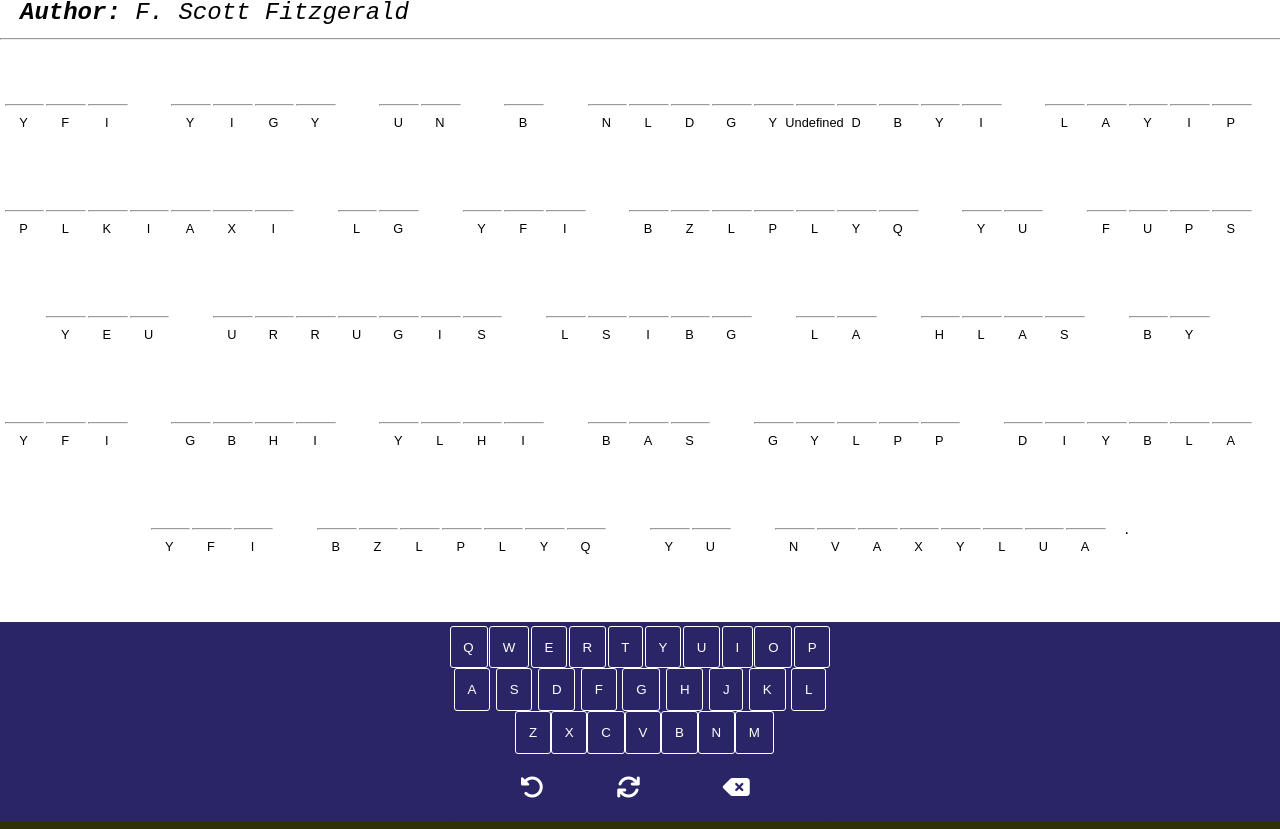
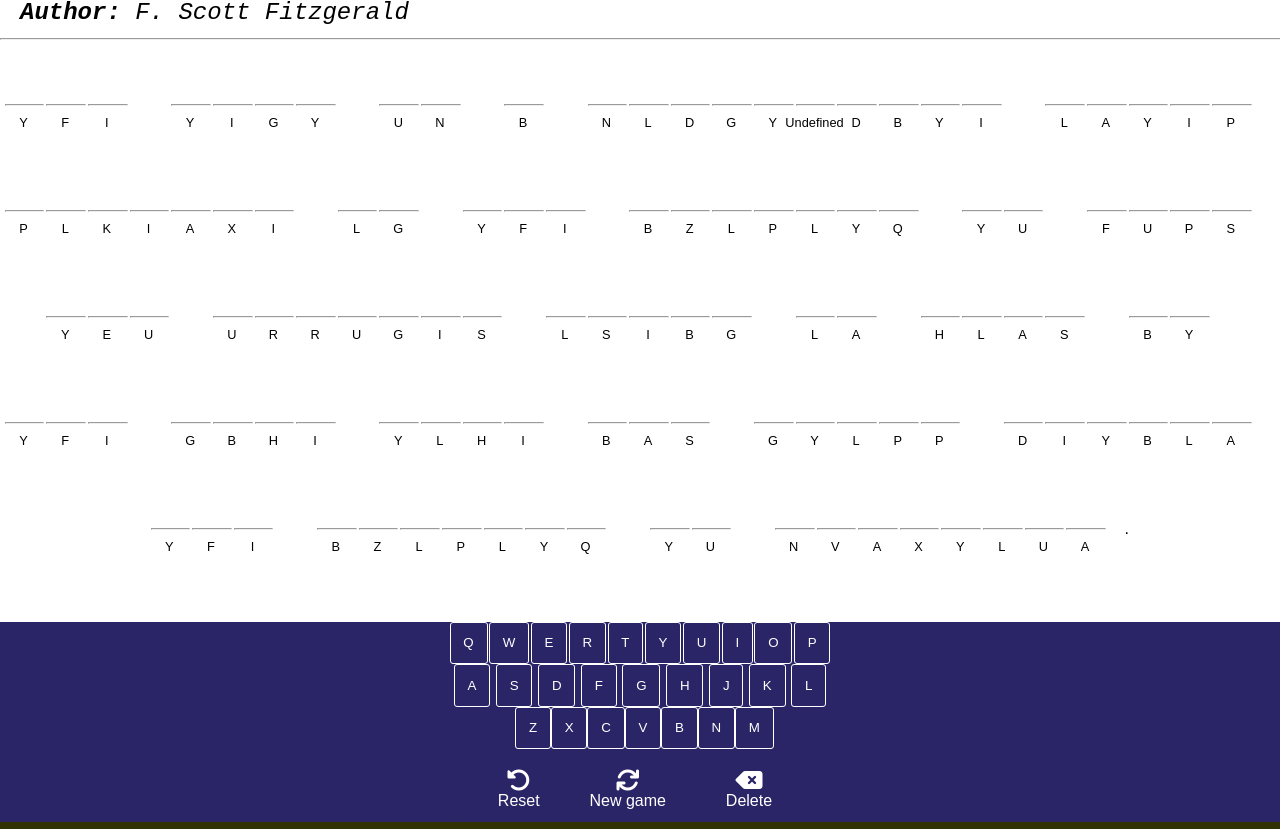
Before and after one commit to tevBoyz/cryptoG, a plain HTML site: page index.html in a window 1280 px wide. Drawn offline with Linux system fonts and the light colour scheme.

Commit message:
Add files via upload
update action button texts

```diff
--- a/index.html
+++ b/index.html
@@ -56,14 +56,45 @@
             <button class="key" id="M">M</button>
           </div>
           <div class="row">
-            <div class="reset" id="reset">
+            <div
+              class="reset"
+              id="reset"
+              style="
+                display: flex;
+                flex-direction: column;
+                justify-content: center;
+                align-items: center;
+                color: #fff;
+              "
+            >
               <i class="fa-solid fa-rotate-left" style="color: #fff"></i>
+              <span style="font-size: 1rem">Reset</span>
             </div>
-            <div class="new">
+            <div
+              class="new"
+              style="
+                display: flex;
+                flex-direction: column;
+                justify-content: center;
+                align-items: center;
+                color: #fff;
+              "
+            >
               <i class="fa-solid fa-arrows-rotate" style="color: #fff"></i>
+              <span style="font-size: 1rem">New game</span>
             </div>
-            <div class="delete">
+            <div
+              class="delete"
+              style="
+                display: flex;
+                flex-direction: column;
+                justify-content: center;
+                align-items: center;
+                color: #fff;
+              "
+            >
               <i class="fa-solid fa-delete-left" style="color: #fff"></i>
+              <span style="font-size: 1rem">Delete</span>
             </div>
           </div>
         </div>
```
